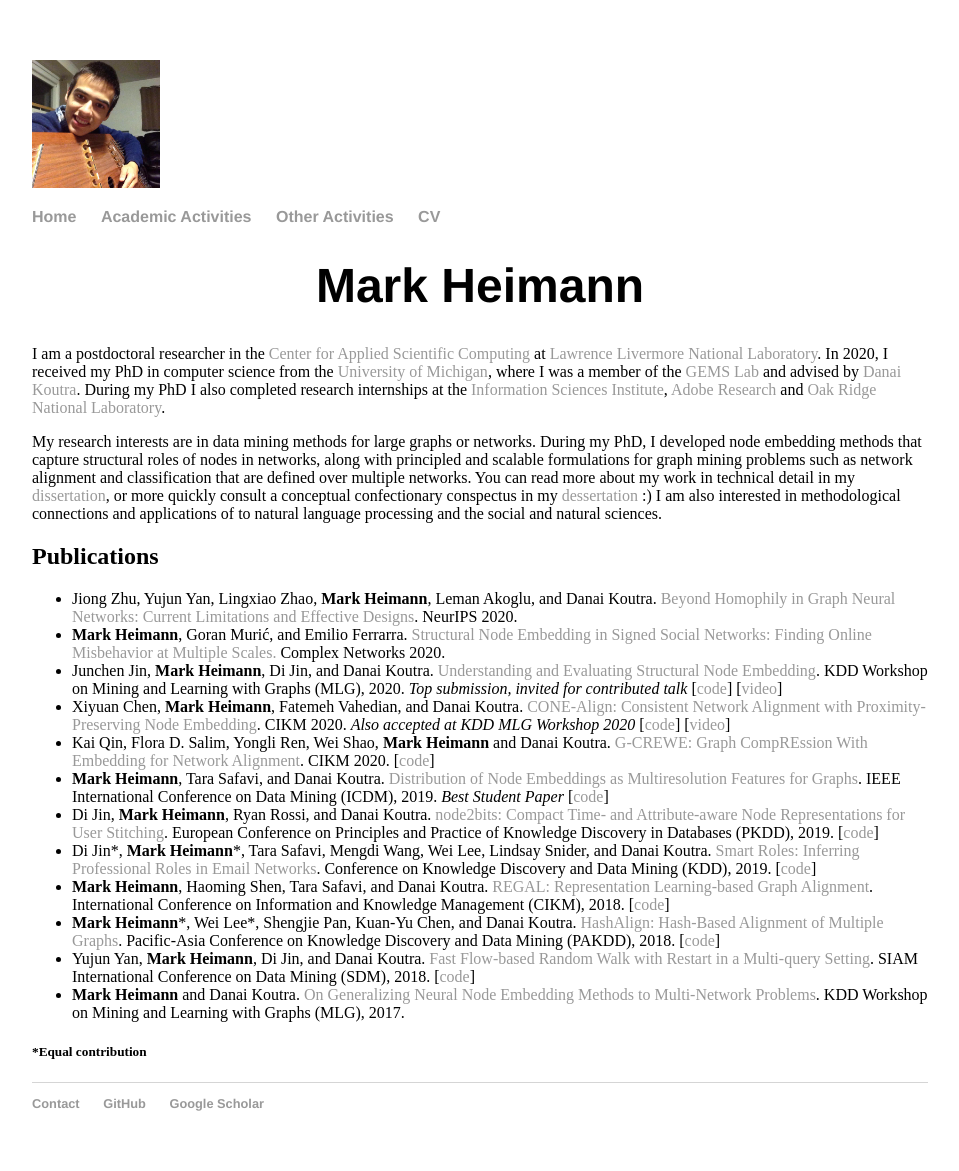
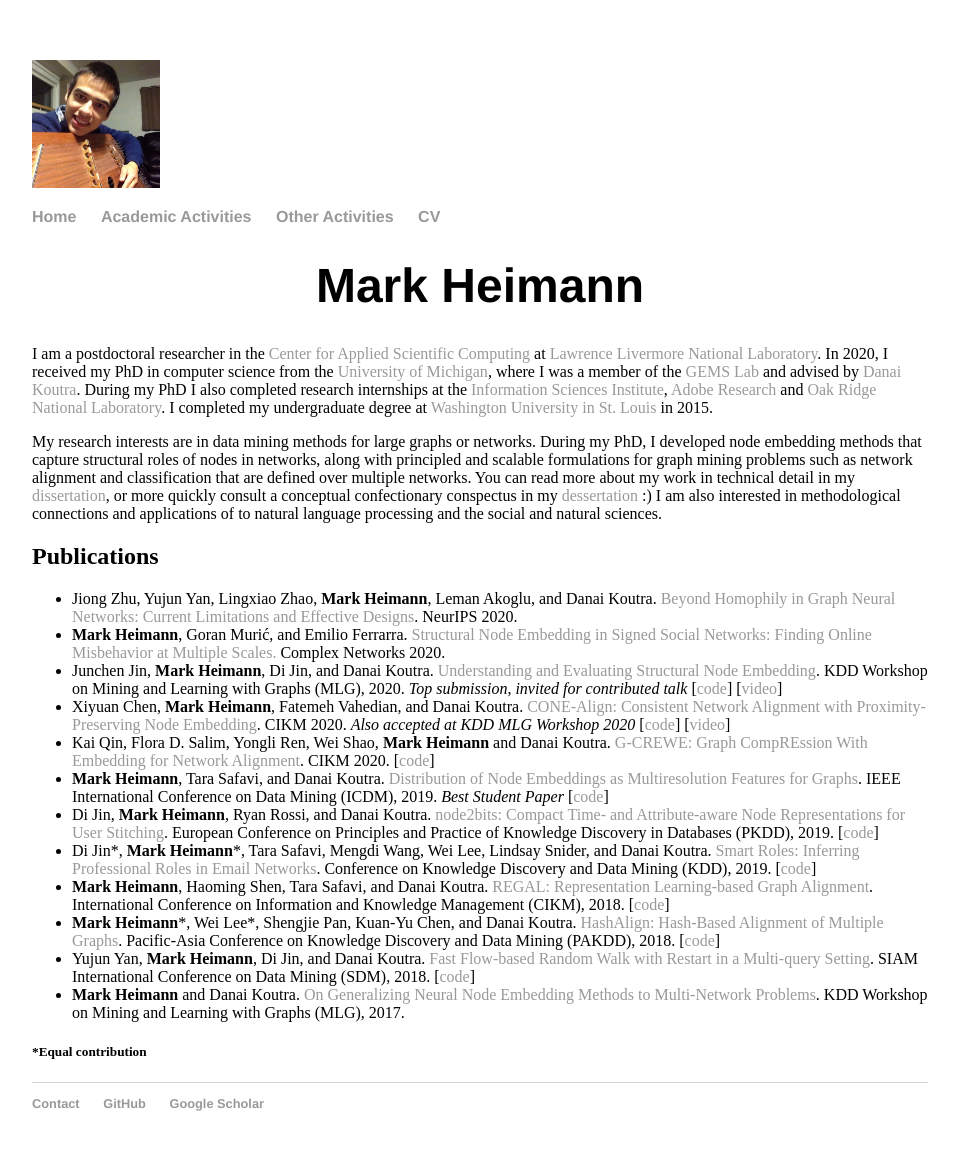
Before and after one commit to markheimann/markheimann.github.io, a Jekyll site: the page built from index.html, in a window 1280 px wide. Shown: the whole page, without its empty margins (160-1119 px from the left). Built offline with Jekyll 4.4.1, drawn with Linux system fonts in a browser that asks for light colours.

```diff
--- a/index.html
+++ b/index.html
@@ -4,7 +4,7 @@ title: Mark Heimann
 ---
 <div class="blurb">
   <p>
-    I am a postdoctoral researcher in the <a href="https://computing.llnl.gov/casc">Center for Applied Scientific Computing</a> at <a href="https://www.llnl.gov/">Lawrence Livermore National Laboratory</a>.  In 2020, I received my PhD in computer science from the <a href="https://cse.engin.umich.edu/">University of Michigan</a>, where I was a member of the <a href="https://gemslab.github.io/">GEMS Lab</a> and advised by <a href="http://web.eecs.umich.edu/~dkoutra">Danai Koutra</a>. During my PhD I also completed research internships at the <a href="https://www.isi.edu/">Information Sciences Institute</a>, <a href="https://research.adobe.com/">Adobe Research</a> and <a href="https://www.ornl.gov/">Oak Ridge National Laboratory</a>.
+    I am a postdoctoral researcher in the <a href="https://computing.llnl.gov/casc">Center for Applied Scientific Computing</a> at <a href="https://www.llnl.gov/">Lawrence Livermore National Laboratory</a>.  In 2020, I received my PhD in computer science from the <a href="https://cse.engin.umich.edu/">University of Michigan</a>, where I was a member of the <a href="https://gemslab.github.io/">GEMS Lab</a> and advised by <a href="http://web.eecs.umich.edu/~dkoutra">Danai Koutra</a>. During my PhD I also completed research internships at the <a href="https://www.isi.edu/">Information Sciences Institute</a>, <a href="https://research.adobe.com/">Adobe Research</a> and <a href="https://www.ornl.gov/">Oak Ridge National Laboratory</a>.  I completed my undergraduate degree at <a href="https://wustl.edu/">Washington University in St. Louis</a> in 2015.
   </p>
 
 <p>
```
Also changed, not shown: 1 other file.
